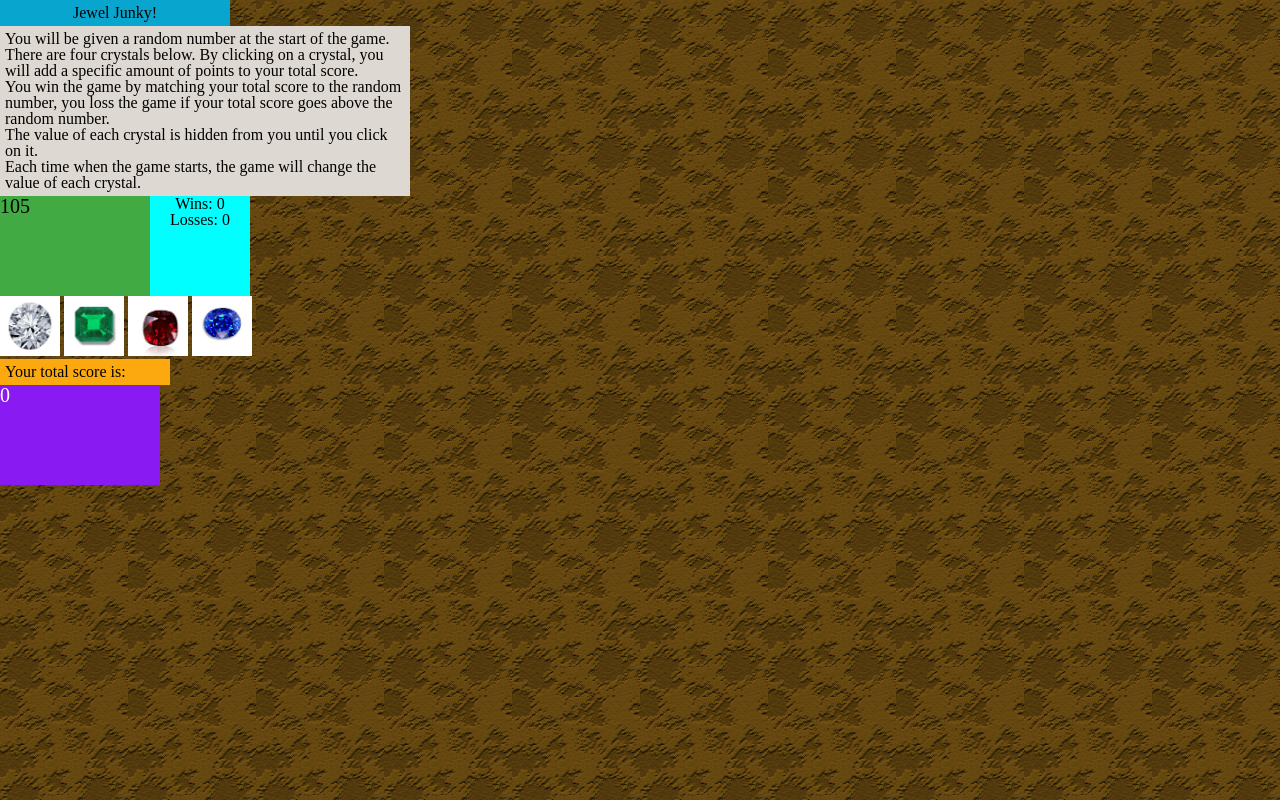
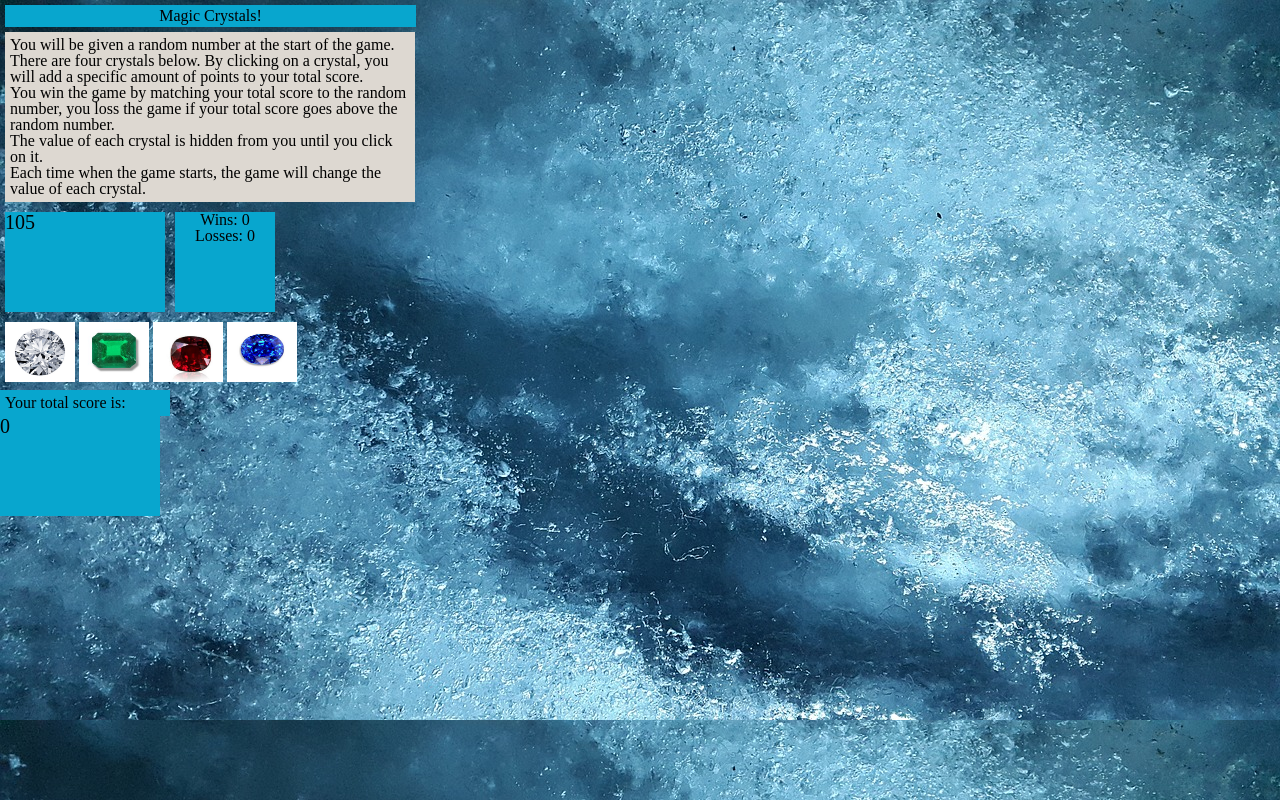
Before and after one commit to looksue/Crystals-Game, a plain HTML site: page index.html in a window 1280 px wide. Drawn offline with nearby package versions, Linux system fonts and the light colour scheme; files that its build step writes are made by us from their sources.

Commit message:
updated styles

```diff
--- a/assets/css/style.css
+++ b/assets/css/style.css
@@ -1,17 +1,17 @@
 * {
-    margin: 5px;
     padding: 5px;
 }
 body {
-    background-image: url("../images/128-136.jpg");
-    background-repeat: repeat;
+    background-image: url("../images/background.jpg");
     }
 
 .jewelheader {
     background-color: #08a6ce;
-    width: 220px;
+    width: 405px;
     text-align: center;
-    padding: 5px;
+    padding: 3px;
+    text-align: center;
+    margin: 5px;
 }
 
 .jewelinstructions {
@@ -19,46 +19,48 @@ body {
     width: 400px;
     margin: 5px, 5px, 5px, 5px;
     padding: 5px;
+    margin: 5px;
     }
 .jewelrandomnumber {
-    background-color: rgb(66, 170, 66);
-    width: 150px;
+    background-color: #08a6ce;
+    width: 160px;
     text-align: left;
     height: 100px;
     font-size: 20px;
     float: left;
+    margin: 5px;
     }
 .jewelscores {
-    background-color: aqua;
+    background-color: #08a6ce;
     width: 100px;
     text-align: center;
     height: 100px;
     float: left;
+    margin: 5px;
     }
     .jewels  {
         clear: both;
         margin: 0px, 0px, 0px, 5px;
-        padding: 0px;
-
+        padding: 5px;
     }
 .jewelscoreheader{
-    background-color: rgb(252, 169, 15);
+    background-color: #08a6ce;
     width: 160px;
     padding: 5px;
 }
 
 .jeweltotalscore {
-    background-color: rgb(137, 26, 241);
+    background-color: #08a6ce;
     width: 160px;
     text-align: left;
     height: 100px;
     font-size: 20px;
-    color: white;
+    color: black;
 }
 
 .crystal-image {
     height: 60px;
-    width: 60px;
+    width: 70px;
     margin: 0px;
     padding: 0px;
     }
--- a/index.html
+++ b/index.html
@@ -9,8 +9,9 @@
 </head>
 
 <body>
+    <div class="container">
         <div class="jewelheader">
-        <h1>Jewel Junky!</h1>
+            <h1>Magic Crystals!</h1>
         </div>
         <div class="jewelinstructions">
             <p>You will be given a random number at the start of the game. </p>
@@ -34,5 +35,7 @@
 
         <script type="text/javascript" src="https://cdnjs.cloudflare.com/ajax/libs/jquery/3.2.1/jquery.min.js"></script>
         <script type="text/javascript" src="assets\javascript\game.js"></script>
+    </div>
 </body>
+
 </html>
```
Also changed, not shown: assets/images/128-136.jpg (deleted), assets/images/background.jpg (added), assets/images/crystals.jpg (added). Lines whose indentation alone changed are shown as unchanged.
